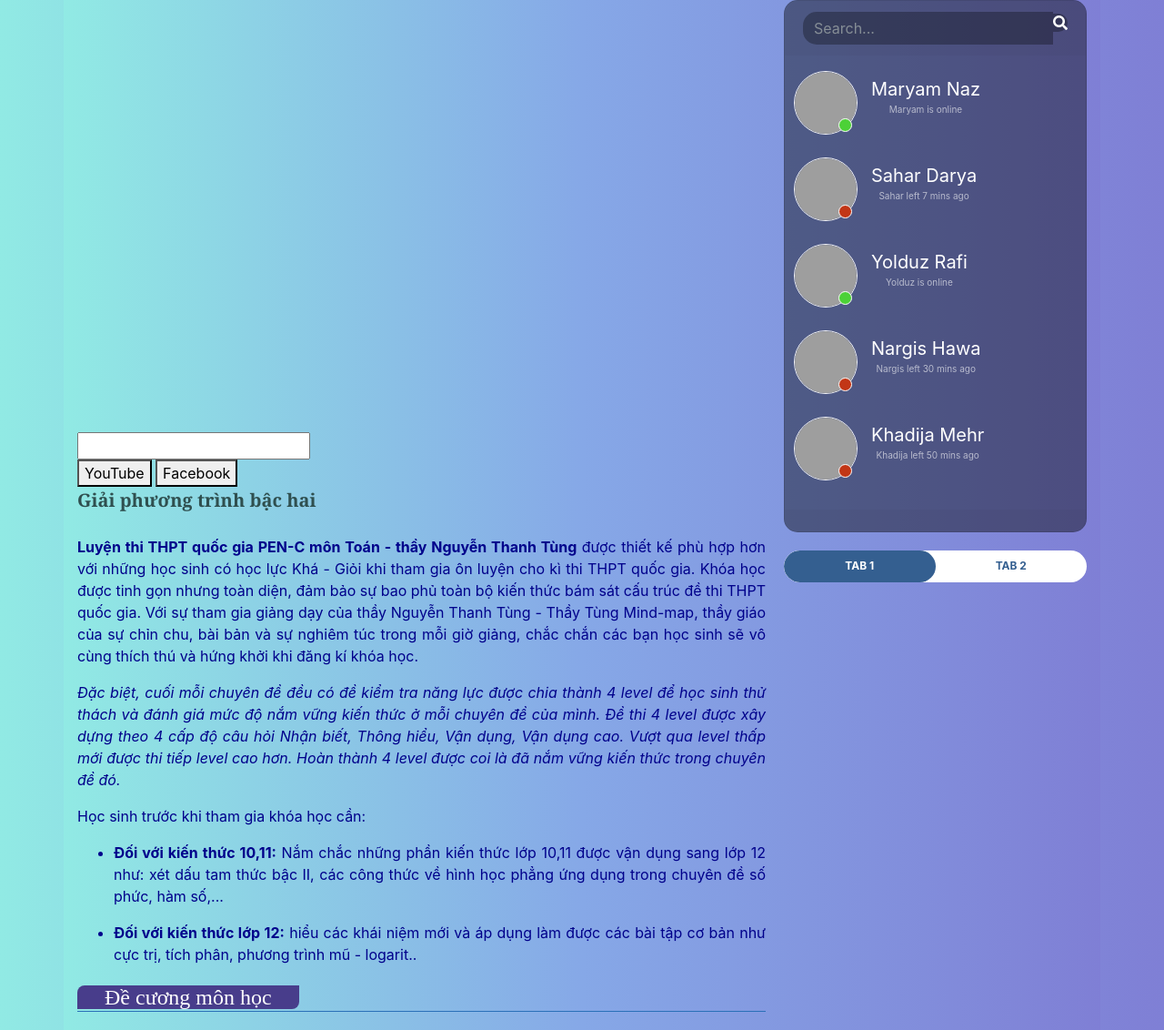
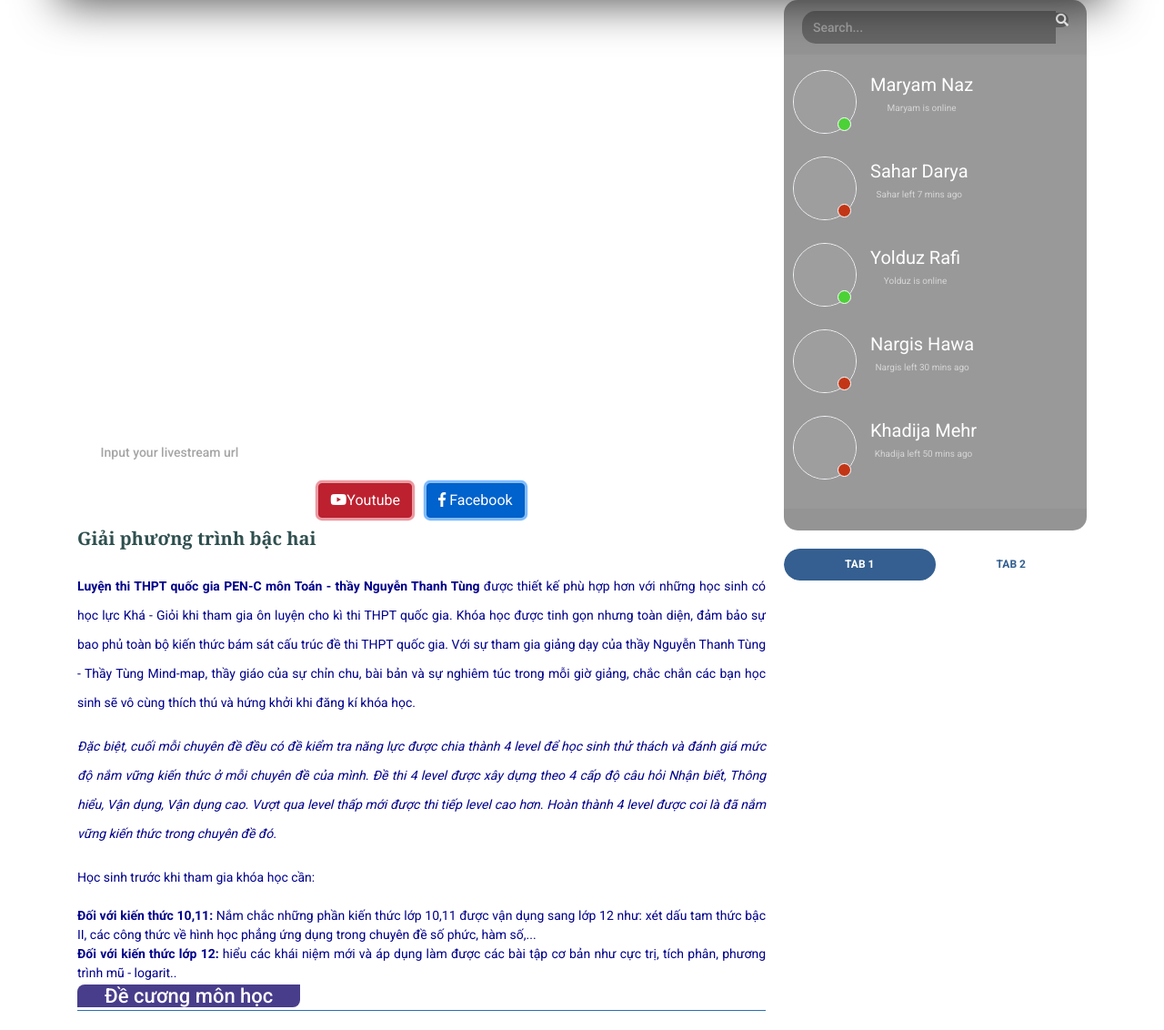
Before and after one commit to napro8509/Education-Web, a PHP site: page /VirtualRoom.php in a window 1280 px wide. Shown: the whole page at 91% size. After the commit the page ends 1111 px from the top, so only its background shows below. Run offline with PHP 8.4, Linux system fonts and the light colour scheme; some libraries are stand-ins or nearby versions; grey boxes are pictures that could not be loaded.

Commit message:
Update UI ChatBox

```diff
--- a/Chat/ChatRoom.css
+++ b/Chat/ChatRoom.css
@@ -1,9 +1,4 @@
 body,html{
-    height: 100%;
-    margin: 0;
-    background: #7F7FD5;
-    background: -webkit-linear-gradient(to right, #91EAE4, #86A8E7, #7F7FD5);
-    background: linear-gradient(to right, #91EAE4, #86A8E7, #7F7FD5);
 }
 
 .chat{
--- a/VirtualRoom.php
+++ b/VirtualRoom.php
@@ -15,7 +15,8 @@
 
 </head>
 <body>
-<div class="container" style="background: linear-gradient(to right, #91EAE4, #86A8E7, #7F7FD5); width: 100%;">
+<?php include("teacher_header.php"); ?>
+<div class="container" style="width: 100%;">
     <div class="left">
         <div class="videoWrapper">
             <!-- Copy & Pasted from YouTube -->
@@ -25,17 +26,19 @@
         </div>
     <br/>
 
-        <div>
-            <input id="myUrl" type="text" value="" />
+        <div class="Input">
+            <input id="myUrl" type="text" value="" class="Input-text" placeholder="Input your livestream url"/>
+            <label for="input" class="Input-label">Livestream Url</label>
         </div>
-        <div>
-            <button id="myBtn">YouTube</button>
-            <button id="myBtnf">Facebook</button>
+        <div class="d-flex justify-content-center">
+            <button id="myBtn" type="button" class="btn btn-danger active m-2"><i class="fab fa-youtube"></i>Youtube</button>
+            <button id="myBtnf" type="button" class="btn btn-primary active m-2"><i class="fab fa-facebook-f"></i> Facebook</button>
         </div>
         <span class="lesson-title">Giải phương trình bậc hai</span>
         <div>
             <br/>
         </div>
+        <div>
             <p style="text-align: justify">
                 <b>Luyện thi THPT quốc gia PEN-C môn Toán - thầy Nguyễn Thanh Tùng</b> được thiết kế phù hợp hơn với những học sinh có học lực Khá - Giỏi khi tham gia ôn luyện cho kì thi THPT quốc gia. Khóa học được tinh gọn nhưng toàn diện, đảm bảo sự bao phủ toàn bộ kiến thức bám sát cấu trúc đề thi THPT quốc gia. Với sự tham gia giảng dạy của thầy Nguyễn Thanh Tùng - Thầy Tùng Mind-map, thầy giáo của sự chỉn chu, bài bản và sự nghiêm túc trong mỗi giờ giảng, chắc chắn các bạn học sinh sẽ vô cùng thích thú và hứng khởi khi đăng kí khóa học.
             </p>
@@ -58,6 +61,8 @@
             <h2 class="course-outline">
                 <span>Đề cương môn học</span>
             </h2>
+        </div>
+
     </div>
     <div class="right">
         <?php include("Tabbar/TabContainer.php"); ?>
--- a/styles/VirtualRoom.css
+++ b/styles/VirtualRoom.css
@@ -1,3 +1,4 @@
+
 p {
     color: darkblue;
 }
@@ -25,12 +26,10 @@
     .left, .right{
         float: none;
         width: 100%;
-        height: 50vh;
     }
     .video{
         float: none;
         width: 100%;
-        height: 50vh;
     }
 }
 object {
@@ -73,3 +72,122 @@
     line-height: 30px;
     color: white;
 }
+
+@import url("https://fonts.googleapis.com/css?family=Dosis");
+
+:root {
+    /* generic */
+    --gutterSm: 0.4rem;
+    --gutterMd: 0.8rem;
+    --gutterLg: 1.6rem;
+    --gutterXl: 2.4rem;
+    --gutterXx: 7.2rem;
+    --colorPrimary400: #7e57c2;
+    --colorPrimary600: #5e35b1;
+    --colorPrimary800: #4527a0;
+    --fontFamily: "Dosis", sans-serif;
+    --fontSizeSm: 1.2rem;
+    --fontSizeMd: 1.6rem;
+    --fontSizeLg: 2.1rem;
+    --fontSizeXl: 2.8rem;
+    --fontSizeXx: 3.6rem;
+    --lineHeightSm: 1.1;
+    --lineHeightMd: 1.8;
+    --transitionDuration: 300ms;
+    --transitionTF: cubic-bezier(0.645, 0.045, 0.355, 1);
+
+    /* floated labels */
+    --inputPaddingV: var(--gutterMd);
+    --inputPaddingH: var(--gutterLg);
+    --inputFontSize: var(--fontSizeLg);
+    --inputLineHeight: var(--lineHeightMd);
+    --labelScaleFactor: 0.8;
+    --labelDefaultPosY: 50%;
+    --labelTransformedPosY: calc(
+            (var(--labelDefaultPosY)) -
+            (
+            var(--inputPaddingV) * var(--labelScaleFactor)
+            ) - (var(--inputFontSize) * var(--inputLineHeight))
+    );
+    --inputTransitionDuration: var(--transitionDuration);
+    --inputTransitionTF: var(--transitionTF);
+}
+
+*,
+*::before,
+*::after {
+    box-sizing: border-box;
+}
+
+.Title {
+    margin: 0 0 var(--gutterXx) 0;
+    padding: 0;
+    color: #fff;
+    font-size: var(--fontSizeXx);
+    font-weight: 400;
+    line-height: var(--lineHeightSm);
+    text-align: center;
+    text-shadow: -0.1rem 0.1rem 0.2rem var(--colorPrimary800);
+}
+
+.Input {
+    position: relative;
+}
+
+.Input-text {
+    display: block;
+    margin: 0;
+    padding: var(--inputPaddingV) var(--inputPaddingH);
+    color: inherit;
+    width: 100%;
+    font-family: inherit;
+    font-weight: inherit;
+    line-height: var(--inputLineHeight);
+    border: none;
+    border-radius: 0.4rem;
+    transition: box-shadow var(--transitionDuration);
+}
+
+.Input-text::placeholder {
+    color: #b0bec5;
+}
+
+.Input-text:focus {
+    outline: none;
+    box-shadow: 0.2rem 0.8rem 1.6rem var(--colorPrimary600);
+}
+
+.Input-label {
+    display: block;
+    position: absolute;
+    bottom: 50%;
+    left: 1rem;
+    color: #fff;
+    font-family: inherit;
+    font-size: var(--inputFontSize);
+    font-weight: inherit;
+    line-height: var(--inputLineHeight);
+    opacity: 0;
+    transform: translate3d(0, var(--labelDefaultPosY), 0) scale(1);
+    transform-origin: 0 0;
+    transition: opacity var(--inputTransitionDuration) var(--inputTransitionTF),
+    transform var(--inputTransitionDuration) var(--inputTransitionTF),
+    visibility 0ms var(--inputTransitionDuration) var(--inputTransitionTF),
+    z-index 0ms var(--inputTransitionDuration) var(--inputTransitionTF);
+}
+
+.Input-text:placeholder-shown + .Input-label {
+    visibility: hidden;
+    z-index: -1;
+}
+
+.Input-text:not(:placeholder-shown) + .Input-label,
+.Input-text:focus:not(:placeholder-shown) + .Input-label {
+    visibility: visible;
+    z-index: 1;
+    opacity: 1;
+    transform: translate3d(0, var(--labelTransformedPosY), 0)
+    scale(var(--labelScaleFactor));
+    transition: transform var(--inputTransitionDuration), visibility 0ms,
+    z-index 0ms;
+}
--- a/teacher_header.php
+++ b/teacher_header.php
@@ -1,5 +1,15 @@
 <!-- Header -->
-
+<head>
+    <title>Course - Courses</title>
+    <meta charset="utf-8">
+    <meta http-equiv="X-UA-Compatible" content="IE=edge">
+    <meta name="description" content="Course Project">
+    <meta name="viewport" content="width=device-width, initial-scale=1">
+    <link rel="stylesheet" type="text/css" href="styles/bootstrap4/bootstrap.min.css">
+    <link href="plugins/fontawesome-free-5.0.1/css/fontawesome-all.css" rel="stylesheet" type="text/css">
+    <link rel="stylesheet" type="text/css" href="styles/courses_styles.css">
+    <link rel="stylesheet" type="text/css" href="styles/courses_responsive.css">
+</head>
 <header class="header d-flex flex-row" id="navbar">
     <div class="header_content d-flex flex-row align-items-center">
         <!-- Logo -->
```
Lines whose indentation alone changed are shown as unchanged.
